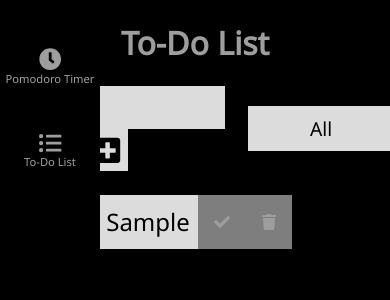
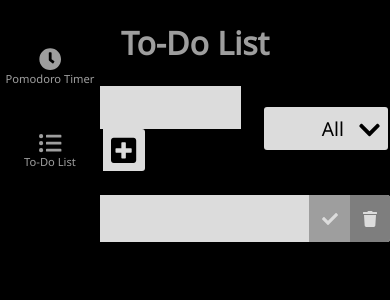
Before and after one commit to YH-Shen/pomodoro_clock, a React (Create React App) app: page /toDoList in a window 390 px wide. Both pictures are taken after typing "Sample" into the empty fields and a click on the button 107 px from the left and 149 px from the top of the page. Shown: the top 300 px of the page. Built offline with nearby package versions, Linux system fonts and the light colour scheme; no server answers.

Commit message:
Finished styling. Waiting to add responsiveness

```diff
--- a/src/App.js
+++ b/src/App.js
@@ -28,6 +28,7 @@ import {
     faClock,
     faListUl,
     faPlusSquare,
+    faChevronDown,
 } from "@fortawesome/free-solid-svg-icons";
 // import { faPlusSquare } from "@fortawesome/free-regular-svg-icons";
 library.add(
@@ -40,7 +41,8 @@ library.add(
     faCheck,
     faTrash,
     faClock,
-    faListUl
+    faListUl,
+    faChevronDown
 );
 
 function App() {
--- a/src/components/ToDoList.js
+++ b/src/components/ToDoList.js
@@ -8,6 +8,7 @@ import { addTodo } from "../redux/actions.js";
 import axios from "axios";
 import Todo from "./Todo";
 import "../static/ToDoList.css";
+import { FontAwesomeIcon } from "@fortawesome/react-fontawesome";
 // import { FontAwesomeIcon } from "@fortawesome/react-fontawesome";
 
 // import { faPlusSquare } from "@fortawesome/free-regular-svg-icons";
@@ -102,6 +103,10 @@ const ToDoList = ({ todos, addTodo }) => {
             <div className="input-container">
                 <Form />
                 <VisibilityFilters />
+                <FontAwesomeIcon
+                    icon="chevron-down"
+                    id="select-down"
+                />
             </div>
 
             <div className="todo-container">
--- a/src/components/Todo.js
+++ b/src/components/Todo.js
@@ -28,7 +28,11 @@ const Todo = ({ todo, toggleTodo, deleteTodo }) => {
     // };
     return (
         <>
-            <div className="Todo">
+            <div
+                className={`Todo ${
+                    todo.completed ? "completed" : ""
+                }`}
+            >
                 <li
                     className={`todo-item ${
                         todo.completed ? "completed" : ""
--- a/src/static/Form.css
+++ b/src/static/Form.css
@@ -10,6 +10,11 @@ form button {
 form input {
     min-width: 30vw;
     color: #000;
+    border-radius: 3px 0px 0px 3px;
+    -webkit-border-radius: 3px 0px 0px 3px;
+    -moz-border-radius: 3px 0px 0px 3px;
+    -ms-border-radius: 3px 0px 0px 3px;
+    -o-border-radius: 3px 0px 0px 3px;
 }
 form button {
     color: #000;
@@ -21,6 +26,11 @@ form button {
     -moz-transition: all 0.3s ease;
     -ms-transition: all 0.3s ease;
     -o-transition: all 0.3s ease;
+    border-radius: 0px 3px 3px 0px;
+    -webkit-border-radius: 0px 3px 3px 0px;
+    -moz-border-radius: 0px 3px 3px 0px;
+    -ms-border-radius: 0px 3px 3px 0px;
+    -o-border-radius: 0px 3px 3px 0px;
 }
 form button:hover {
     background-color: #4e4e4e;
--- a/src/static/ToDoList.css
+++ b/src/static/ToDoList.css
@@ -5,23 +5,54 @@
     display: flex;
     align-items: center;
 }
+#select-down {
+    position: relative;
+    right: 1.8rem;
+    margin-right: -1.2rem;
+    top: 0.1rem;
+    pointer-events: none;
+    font-size: 1.5rem;
+}
+.input-container svg {
+    background-color: #dcdcdc;
+}
+.input-container svg path {
+    color: #000;
+}
+
 select {
-    /* appearance: none; */
+    appearance: none;
+    -webkit-appearance: none;
+    -moz-appearance: none;
     outline: none;
     border: none;
     color: #000;
+
     background-color: #dcdcdc;
     cursor: pointer;
     font-size: 1.2rem;
     padding: 0.5rem;
 }
 .select {
-    margin: 1rem;
+    margin: 1rem 0rem 1rem 1rem;
     position: relative;
     overflow: hidden;
     text-align: start;
+    border-radius: 3px;
+    -webkit-border-radius: 3px;
+    -moz-border-radius: 3px;
+    -ms-border-radius: 3px;
+    -o-border-radius: 3px;
 }
-
+/* .select::after {
+    content: "\25BC";
+    position: absolute;
+    color: #000;
+    font-size: 1.2rem;
+    padding: 0.5rem;
+    top: 4px;
+    right: 0;
+} */
 .todo-container {
     display: flex;
     justify-content: center;
@@ -29,17 +60,25 @@ select {
 }
 .todo-list {
     min-width: 30%;
+    width: 100%;
+    max-width: 100%;
+
     list-style: none;
     padding: 0;
 }
 .Todo {
-    margin: 0.5rem;
+    margin: 0.5rem 0;
     background: #dcdcdc;
     color: #000;
     font-size: 1.5rem;
     display: flex;
     justify-content: space-between;
     align-items: center;
+    border-radius: 3px;
+    -webkit-border-radius: 3px;
+    -moz-border-radius: 3px;
+    -ms-border-radius: 3px;
+    -o-border-radius: 3px;
 }
 .Todo li {
     background: #dcdcdc;
@@ -49,17 +88,24 @@ select {
 }
 .trash-btn,
 .complete-btn {
-    background: #7e7e7e;
+    /* background: #7e7e7e; */
     color: #dcdcdc;
     border: none;
-    padding: 1rem;
+    padding: 0.8rem;
     cursor: pointer;
     font-size: 1rem;
 }
-
-.trash-btn svg,
+.trash-btn,
+.trash-btn svg {
+    background: #7e7e7e;
+    border-radius: 0 3px 3px 0;
+}
+.complete-btn,
 .complete-btn svg {
-    background: #7e7e7e;
+    background: #9e9e9e;
+}
+.trash-btn svg path,
+.complete-btn svg path {
     color: #dcdcdc;
 }
 .todo-item {
--- a/src/static/Todo.css
+++ b/src/static/Todo.css
@@ -1,4 +1,4 @@
 .completed {
     text-decoration: line-through;
-    opacity: 0.3;
+    opacity: 0.4;
 }
```
